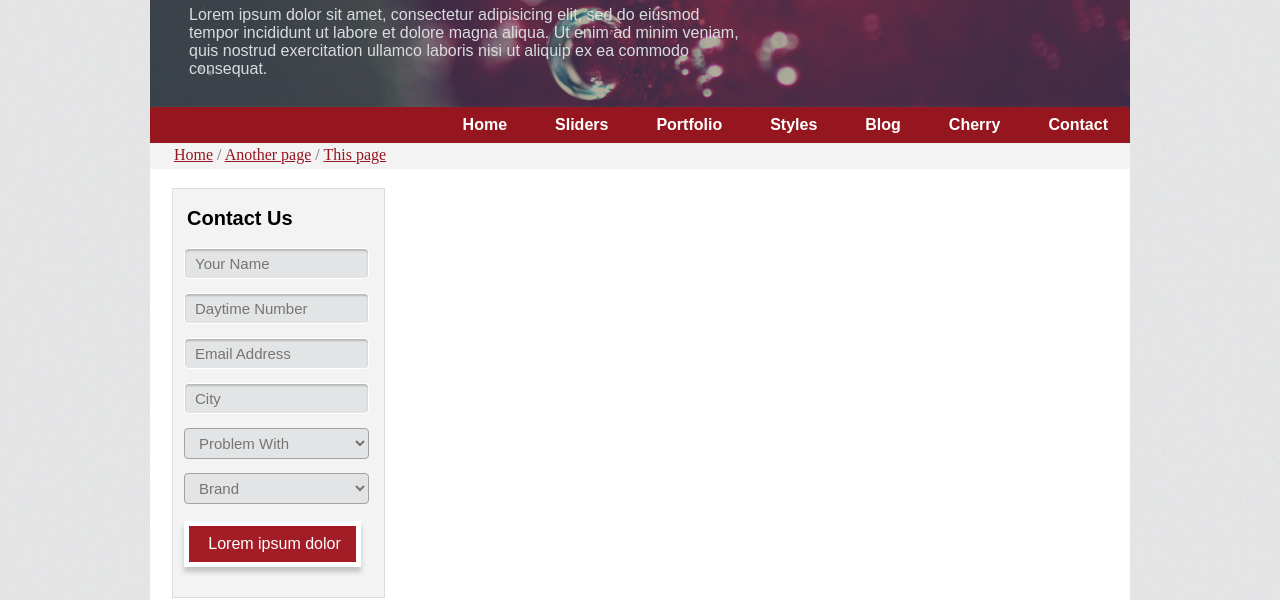
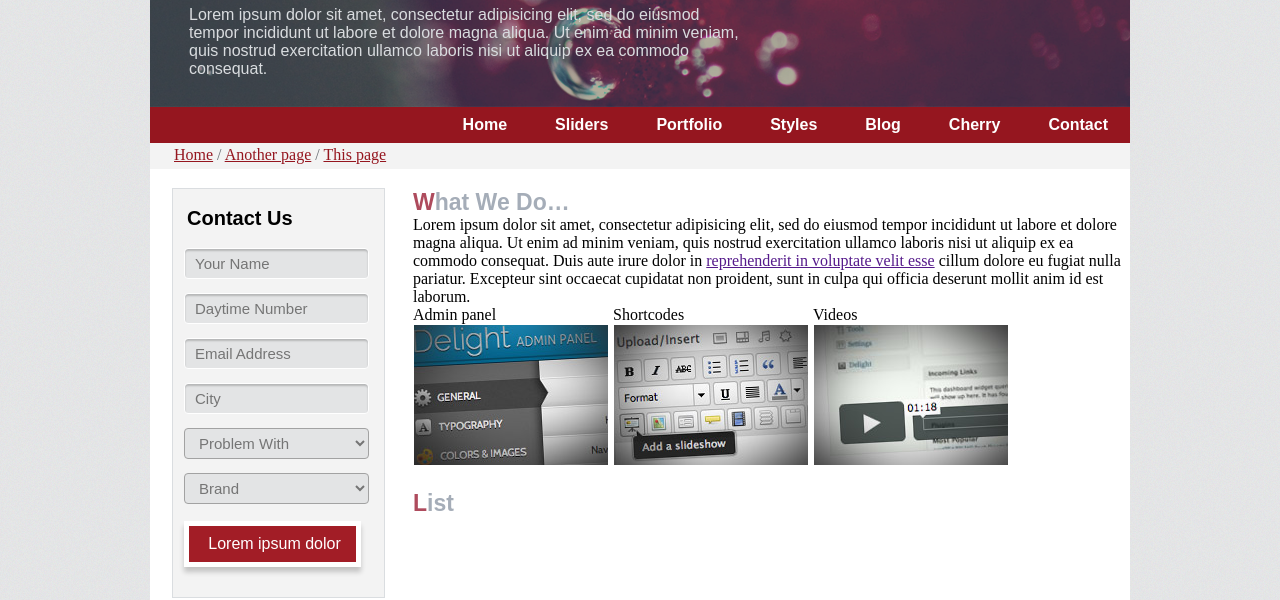
Before and after one commit to ArtemSidorin/Cherry, a plain HTML site: page index.html in a window 1280 px wide. Shown: the part 205-805 px from the top of the page. Drawn offline with Linux system fonts and the light colour scheme.

Commit message:
new content

```diff
--- a/index.html
+++ b/index.html
@@ -48,7 +48,9 @@
           <a href="">Home</a> / <a href="">Another page</a> / <a href="">This page</a>
         </p>
       </div>
-      <div class="col-contact">
+        <div class="content">
+          <div class="left-block">
+            <div class="form-contact">
               <form>
                 <p>Contact Us</p>
                 <input type="text" name="Name" placeholder="Your Name">
@@ -68,9 +70,29 @@
                 <input type="submit" name="submit" value="Lorem ipsum dolor">
               </form>
             </div>
-    </main>
+          </div>
+          <div class="right-block">
+            <h3><span>W</span>hat We Do…</h3>
+            <p>Lorem ipsum dolor sit amet, consectetur adipisicing elit, sed do eiusmod tempor incididunt ut labore et dolore magna aliqua. Ut enim ad minim veniam, quis nostrud exercitation ullamco laboris nisi ut aliquip ex ea commodo consequat. Duis aute irure dolor in <a href="">reprehenderit in voluptate velit esse</a> cillum dolore eu fugiat nulla pariatur. Excepteur sint occaecat cupidatat non proident, sunt in culpa qui officia deserunt mollit anim id est laborum.</p>
+            <div class="img-container">
+              <p>Admin panel</p>
+              <img src="img/Admin-panel.png">
+            </div>
+            <div class="img-container">
+              <p>Shortcodes</p>
+              <img src="img/Shortcodes.png">
+            </div>
+            <div class="img-container">
+              <p>Videos</p>
+              <img src="img/Videos.png">
+            </div>
+            <h3><span>L</span>ist</h3>
 
 
+
+          </div>
+        </div>
+    </main>
 
 
 
--- a/style.css
+++ b/style.css
@@ -57,9 +57,12 @@ span {
     border-radius: 5px;
     position: relative;
     top: 25%;
+    outline: 0;
+    cursor: pointer;
 }
 .form-header input[type="text"] {
 	padding: 0 0 0 9px;
+	color: white;
 	float: left;
 	width: 187px;
 	height: 32px;
@@ -69,10 +72,11 @@ span {
 	border-radius: 5px;
 	position: relative;
 	top: 25%;
+	outline: 0;
 }
 main {
 	background-color: white;
-	width: 980px;
+	max-width: 980px;
 	height: 1311px;
 	margin: auto;
 }
@@ -156,7 +160,7 @@ main {
 	color: #6b6f74;
 	text-decoration: none;
 }
-.col-contact {
+.form-contact {
 	height: 410px;
 	width: 213px;
 	background-color: #f3f3f3;
@@ -164,13 +168,13 @@ main {
 	box-sizing: border-box;
 	margin: 19px 0 0 22px;
 }
-.col-contact p {
+.form-contact p {
 	padding: 18px 0 18px 14px;
 	font-family: Arial, sans-serif;
 	font-weight: bold;
 	font-size: 20px;
 }
-.col-contact input, .col-contact select {
+.form-contact input, .form-contact select {
 	width: 185px;
 	height: 31px;
 	margin: 0 0 14px 11px;
@@ -183,15 +187,16 @@ main {
 	font-size: 15px;
     box-shadow: inset 0 2px 2px rgba(0, 0, 0, 0.2);
     transition: 0.5s;
+    outline: 0;
 }
-.col-contact input[type="text"]:hover {
+.form-contact input[type="text"]:hover {
 	background-color: #cdd1d5;
 }
-.col-contact select {
+.form-contact select {
 	border: 1px solid #a2a2a2;
 	box-shadow: none;
 }
-.col-contact input[type="submit"] {
+.form-contact input[type="submit"] {
 	background-color: #a21d26;
 	color: #fff;
 	width: 177px;
@@ -204,6 +209,26 @@ main {
     cursor: pointer;
 	font-size: 16px;
 }
-.col-contact input[type="submit"]:hover {
+.form-contact input[type="submit"]:hover {
 	background-color: #8f111a;
 }
+.content {
+	display: flex;
+}
+.left-block {
+	margin-right: 28px;
+}
+.right-block p {
+	padding: 0;
+}
+h3 {
+	color: #a5adb8;
+	font-weight: bold;
+	font-family: Arial, sans-serif;
+	font-size: 23px;
+	margin: 0;
+	padding-top: 20px;
+}
+.img-container {
+	display: inline-block;
+}
```
Also changed, not shown: img/Admin-panel.png (added), img/Shortcodes.png (added), img/Videos.png (added). Lines whose indentation alone changed are shown as unchanged.
